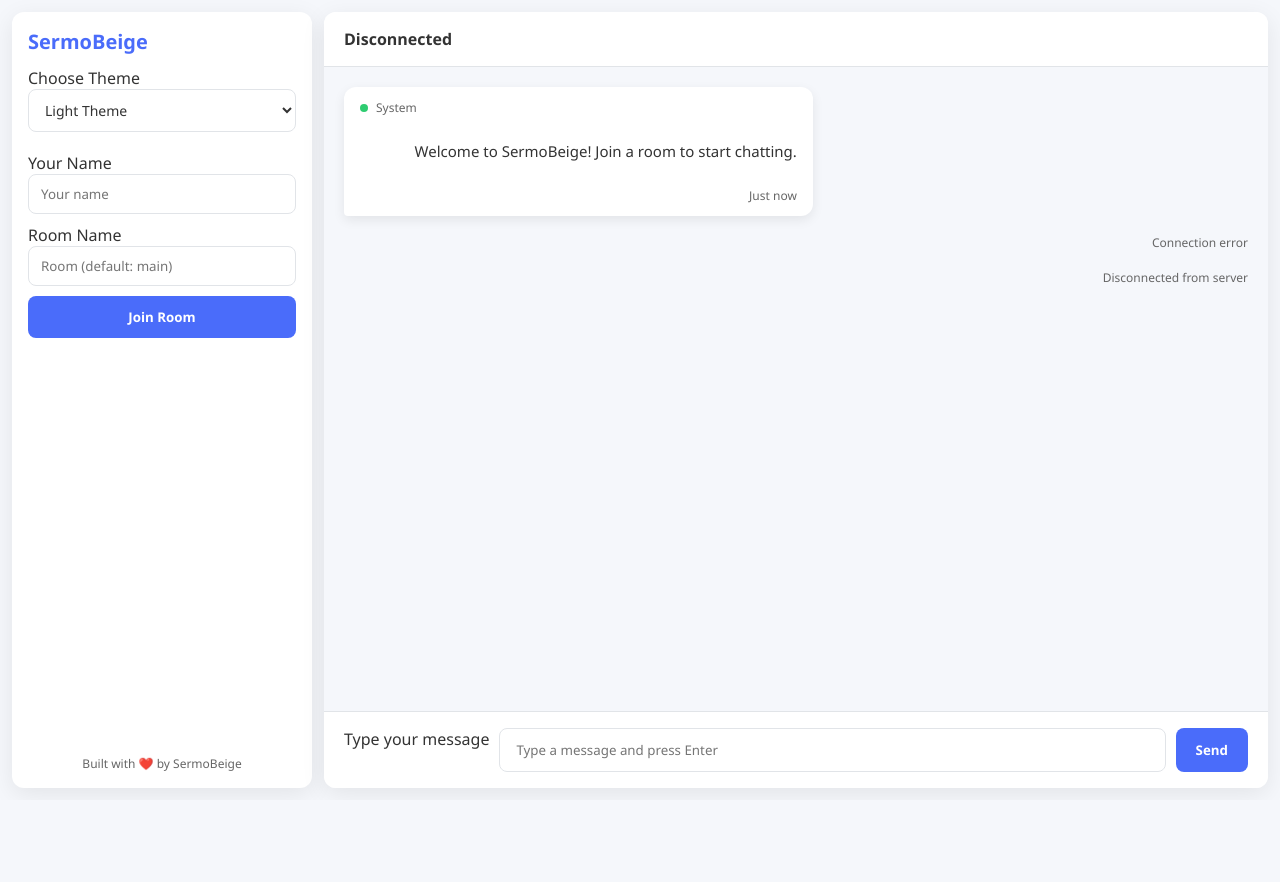
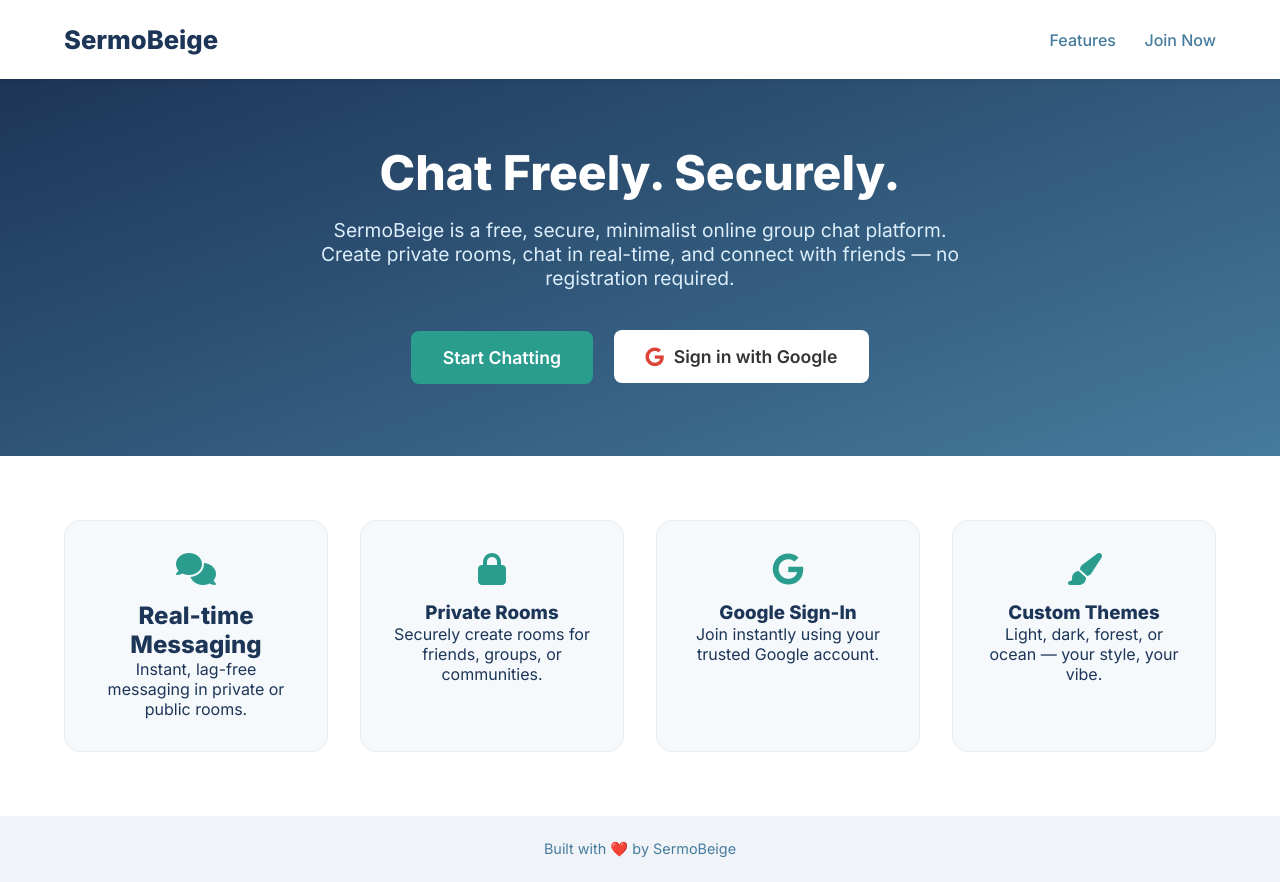
Before and after one commit to UnitaryIron/Sermo, a website: page frontend/index.html in a window 1280 px wide. Before the commit the page ends 800 px from the top, so only its background shows below. Drawn offline with Linux system fonts and the light colour scheme.

Commit message:
Update index.html
added a landing page.

```diff
--- a/frontend/index.html
+++ b/frontend/index.html
@@ -3,114 +3,297 @@
   <head>
     <meta charset="utf-8" />
     <meta name="viewport" content="width=device-width, initial-scale=1" />
+    <title>
+      SermoBeige - Free Secure Online Chat Platform | Real-time Group Messaging
+    </title>
+    <meta
+      name="title"
+      content="SermoBeige - Free Secure Online Chat Platform | Real-time Group Messaging"
+    />
+    <meta
+      name="description"
+      content="Create private chat rooms instantly with SermoBeige. Enjoy secure, real-time messaging, custom themes, and Google sign-in. No registration required. Start chatting now!"
+    />
+    <meta
+      name="keywords"
+      content="online chat, group chat, real-time messaging, private chat rooms, secure messaging, free chat platform, instant messaging"
+    />
+    <meta name="author" content="SermoBeige" />
+    <meta name="robots" content="index, follow" />
+    <meta property="og:type" content="website" />
+    <meta property="og:url" content="http://sermo-beige.vercel.app" />
+    <meta
+      property="og:title"
+      content="SermoBeige - Free Secure Online Chat Platform"
+    />
+    <meta
+      property="og:description"
+      content="Create private chat rooms instantly. Secure, real-time messaging with custom themes. No registration needed!"
+    />
+    <meta property="og:image" content="SermoBeige.png" />
+    <meta property="twitter:card" content="summary_large_image" />
+    <meta property="twitter:url" content="http://sermo-beige.vercel.app" />
+    <meta property="twitter:title" content="SermoBeige - Free Secure Chat" />
+    <meta
+      property="twitter:description"
+      content="Create private chat rooms instantly. Secure, real-time messaging with custom themes. No registration needed!"
+    />
+    <meta property="twitter:image" content="SermoBeige.png" />
+    <link rel="icon" type="image/png" sizes="32x32" href="SermoBeige.png" />
+    <link rel="apple-touch-icon" sizes="180x180" href="SermoBeige.png" />
+    <link rel="manifest" href="/site.webmanifest" />
+    <link rel="canonical" href="https://sermo-beige.vercel.app" />
+    <link
+      rel="preload"
+      href="https://cdnjs.cloudflare.com/ajax/libs/font-awesome/6.4.0/css/all.min.css"
+      as="style"
+    />
+    <link
+      rel="preload"
+      href="https://fonts.googleapis.com/css2?family=Inter:wght@400;500;600;800&display=swap"
+      as="style"
+    />
 
-    <!-- Primary SEO -->
-    <title>SermoBeige - Cozy Online Group Chat Platform</title>
-    <meta name="description" content="SermoBeige is a minimalist and cozy online group chat platform. Join rooms, connect with friends, and enjoy smooth, distraction-free conversations." />
-    <meta name="keywords" content="SermoBeige, online chat, group chat, messaging app, chat rooms, real-time chat, web chat, friendly chat platform" />
-    <meta name="author" content="SermoBeige Team" />
-    <meta property="og:title" content="SermoBeige - Cozy Online Group Chat" />
-    <meta property="og:description" content="Join SermoBeige to chat in rooms with friends and communities. Minimalist, friendly, and real-time chat experience." />
-    <meta property="og:type" content="website" />
-    <meta property="og:url" content="https://sermo-beige.vercel.app/" />
-    <meta property="og:image" content="https://sermo-beige.vercel.app/SermoBeige.png" />
-    <meta name="twitter:card" content="summary_large_image" />
-    <meta name="twitter:title" content="SermoBeige - Cozy Online Group Chat" />
-    <meta name="twitter:description" content="SermoBeige is a minimalist and cozy online group chat platform. Join rooms, connect with friends, and enjoy smooth, distraction-free conversations." />
-    <meta name="twitter:image" content="https://sermo-beige.vercel.app/SermoBeige.png" />
-    <link rel="icon" type="image/png" sizes="32x32" href="/SermoBeige.png">
-    <link rel="stylesheet" href="https://cdnjs.cloudflare.com/ajax/libs/font-awesome/6.4.0/css/all.min.css" />
-    <link rel="stylesheet" href="style.css" />
+    <link
+      rel="stylesheet"
+      href="https://cdnjs.cloudflare.com/ajax/libs/font-awesome/6.4.0/css/all.min.css"
+    />
+    <link
+      rel="stylesheet"
+      href="https://fonts.googleapis.com/css2?family=Inter:wght@400;500;600;800&display=swap"
+    />
+
+    <style>
+      * {
+        margin: 0;
+        padding: 0;
+        box-sizing: border-box;
+        font-family: "Inter", sans-serif;
+      }
+
+      body {
+        background: #f9fbfd;
+        color: #1d3557;
+        min-height: 100vh;
+        display: flex;
+        flex-direction: column;
+      }
+
+      header {
+        padding: 1.5rem 5%;
+        display: flex;
+        justify-content: space-between;
+        align-items: center;
+        background: #ffffff;
+        box-shadow: 0 2px 6px rgba(0, 0, 0, 0.05);
+        position: sticky;
+        top: 0;
+        z-index: 100;
+      }
+
+      .logo {
+        font-size: 1.6rem;
+        font-weight: 800;
+        color: #1d3557;
+      }
+
+      nav a {
+        margin-left: 1.5rem;
+        text-decoration: none;
+        color: #457b9d;
+        font-weight: 500;
+        transition: color 0.2s;
+      }
+
+      nav a:hover {
+        color: #1d3557;
+      }
+
+      .hero {
+        flex: 1;
+        display: flex;
+        flex-direction: column;
+        justify-content: center;
+        align-items: center;
+        text-align: center;
+        padding: 4rem 1rem;
+        background: linear-gradient(160deg, #1d3557 0%, #457b9d 100%);
+        color: #fff;
+      }
+
+      .hero h1 {
+        font-size: 3rem;
+        font-weight: 800;
+        margin-bottom: 1rem;
+      }
+
+      .hero p {
+        max-width: 650px;
+        font-size: 1.2rem;
+        color: #dceefc;
+        margin-bottom: 2rem;
+      }
+
+      .cta,
+      .google-btn {
+        border: none;
+        padding: 1rem 2rem;
+        font-size: 1.1rem;
+        border-radius: 8px;
+        cursor: pointer;
+        transition: transform 0.2s, box-shadow 0.2s;
+        margin: 0.5rem;
+      }
+
+      .cta {
+        background: #2a9d8f;
+        color: white;
+        font-weight: 600;
+      }
+
+      .google-btn {
+        background: white;
+        color: #333;
+        display: inline-flex;
+        align-items: center;
+        font-weight: 600;
+      }
+
+      .google-btn i {
+        color: #db4437;
+        margin-right: 10px;
+        font-size: 1.2rem;
+      }
+
+      .cta:hover,
+      .google-btn:hover {
+        transform: translateY(-2px);
+        box-shadow: 0 6px 15px rgba(0, 0, 0, 0.15);
+      }
+
+      .features {
+        display: grid;
+        grid-template-columns: repeat(auto-fit, minmax(250px, 1fr));
+        gap: 2rem;
+        padding: 4rem 5%;
+        background: #fff;
+      }
+
+      .feature {
+        padding: 2rem;
+        border-radius: 1rem;
+        background: #f5f9fc;
+        transition: transform 0.2s, box-shadow 0.2s;
+        text-align: center;
+        border: 1px solid #e6ecf2;
+      }
+
+      .feature:hover {
+        transform: translateY(-5px);
+        box-shadow: 0 6px 20px rgba(0, 0, 0, 0.05);
+      }
+
+      .feature i {
+        font-size: 2rem;
+        margin-bottom: 1rem;
+        color: #2a9d8f;
+      }
+
+      footer {
+        text-align: center;
+        padding: 1.5rem;
+        font-size: 0.9rem;
+        color: #457b9d;
+        background: #f0f4f8;
+      }
+    </style>
+  </head>
+  <body>
+    <header role="banner">
+      <div class="logo" itemscope itemtype="https://schema.org/Organization">
+        <span itemprop="name">SermoBeige</span>
+      </div>
+      <nav role="navigation" aria-label="Main navigation">
+        <a href="#features" aria-label="View features">Features</a>
+        <a href="#join" aria-label="Join now">Join Now</a>
+      </nav>
+    </header>
+
+    <main role="main">
+      <section class="hero" id="join">
+        <h1>Chat Freely. Securely.</h1>
+        <p>
+          SermoBeige is a free, secure, minimalist online group chat platform.
+          Create private rooms, chat in real-time, and connect with friends — no
+          registration required.
+        </p>
+        <div class="cta-container">
+          <button
+            class="cta"
+            onclick="window.location.href='main.html'"
+            aria-label="Start chatting now"
+          >
+            Start Chatting
+          </button>
+          <button
+            class="google-btn"
+            onclick="window.location.href='main.html'"
+            aria-label="Sign in with Google"
+          >
+            <i class="fa-brands fa-google" aria-hidden="true"></i> Sign in with
+            Google
+          </button>
+        </div>
+      </section>
+
+      <section id="features" class="features" aria-label="Features">
+        <article class="feature">
+          <i class="fa-solid fa-comments" aria-hidden="true"></i>
+          <h2>Real-time Messaging</h2>
+          <p>Instant, lag-free messaging in private or public rooms.</p>
+        </article>
+        <div class="feature">
+          <i class="fa-solid fa-lock"></i>
+          <h3>Private Rooms</h3>
+          <p>Securely create rooms for friends, groups, or communities.</p>
+        </div>
+        <div class="feature">
+          <i class="fa-brands fa-google"></i>
+          <h3>Google Sign-In</h3>
+          <p>Join instantly using your trusted Google account.</p>
+        </div>
+        <div class="feature">
+          <i class="fa-solid fa-paintbrush"></i>
+          <h3>Custom Themes</h3>
+          <p>Light, dark, forest, or ocean — your style, your vibe.</p>
+        </div>
+      </section>
+    </main>
+
+    <footer role="contentinfo">
+      Built with <span aria-label="love">❤️</span> by SermoBeige
+    </footer>
+
+    <!-- Structured Data -->
     <script type="application/ld+json">
-    {
-      "@context": "https://schema.org",
-      "@type": "WebApplication",
-      "name": "SermoBeige",
-      "url": "https://sermo-beige.vercel.app/",
-      "description": "SermoBeige is a minimalist and cozy online group chat platform. Join rooms, connect with friends, and enjoy smooth, distraction-free conversations.",
-      "applicationCategory": "SocialNetworking",
-      "operatingSystem": "Web",
-      "screenshot": "https://sermo-beige.vercel.app/SermoBeige.png"
-    }
-    </script>
-
-  </head>
-  <body class="light-theme">
-    <div id="app" class="app">
-      <aside class="sidebar" aria-label="Sidebar navigation">
-        <div class="brand" aria-label="SermoBeige Brand Logo">SermoBeige</div>
-
-        <div class="theme-switcher">
-          <label for="themeSelect" class="visually-hidden">Choose Theme</label>
-          <select id="themeSelect">
-            <option value="light">Light Theme</option>
-            <option value="dark">Dark Theme</option>
-            <option value="forest">Forest Theme</option>
-            <option value="ocean">Ocean Theme</option>
-          </select>
-        </div>
-
-        <div class="user-setup">
-          <label for="username" class="visually-hidden">Your Name</label>
-          <input id="username" placeholder="Your name" maxlength="32" />
-          <label for="room" class="visually-hidden">Room Name</label>
-          <input id="room" placeholder="Room (default: main)" maxlength="64" />
-          <button id="joinBtn">Join Room</button>
-        </div>
-
-        <div class="room-info" id="roomInfo">
-          <div>Room: <span id="roomName"></span></div>
-          <div>Online Users:</div>
-          <ul id="usersList" class="users-list"></ul>
-        </div>
-        <footer class="footer-light">Built with ❤️ by SermoBeige</footer>
-      </aside>
-
-      <main class="chat" role="main">
-        <header class="chat-header">
-          <h1 id="chatTitle">Not connected</h1>
-          <div id="typingIndicator" class="typing" aria-live="polite"></div>
-        </header>
-
-        <section id="messages" class="messages" aria-label="Chat messages">
-          <article class="msg in">
-            <div class="meta"><span class="user-status"></span> System</div>
-            <div class="text">
-              Welcome to SermoBeige! Join a room to start chatting.
-            </div>
-            <div class="small">Just now</div>
-          </article>
-        </section>
-
-        <footer class="composer">
-          <label for="messageInput" class="visually-hidden">Type your message</label>
-          <input
-            id="messageInput"
-            placeholder="Type a message and press Enter"
-            autocomplete="off"
-            disabled
-          />
-          <button id="sendBtn" disabled>Send</button>
-        </footer>
-      </main>
-    </div>
-
-    <audio id="notificationSound" src="notification.mp3" preload="auto"></audio>
-
-    <script src="client.js"></script>
-    <script>
-      document.addEventListener("DOMContentLoaded", function () {
-        const themeSelect = document.getElementById("themeSelect");
-        const savedTheme = localStorage.getItem("sermo-beige-theme") || "light";
-        themeSelect.value = savedTheme;
-        document.body.className = `${savedTheme}-theme`;
-
-        themeSelect.addEventListener("change", function () {
-          const theme = this.value;
-          document.body.className = `${theme}-theme`;
-          localStorage.setItem("sermo-beige-theme", theme);
-        });
-      });
+      {
+        "@context": "https://schema.org",
+        "@type": "WebApplication",
+        "name": "SermoBeige",
+        "applicationCategory": "CommunicationApplication",
+        "description": "Free secure online group chat platform with real-time messaging and private rooms",
+        "offers": {
+          "@type": "Offer",
+          "price": "0",
+          "priceCurrency": "USD"
+        },
+        "featureList": [
+          "Real-time messaging",
+          "Private chat rooms",
+          "Google Sign-in integration",
+          "Custom themes"
+        ]
+      }
     </script>
   </body>
 </html>
```
